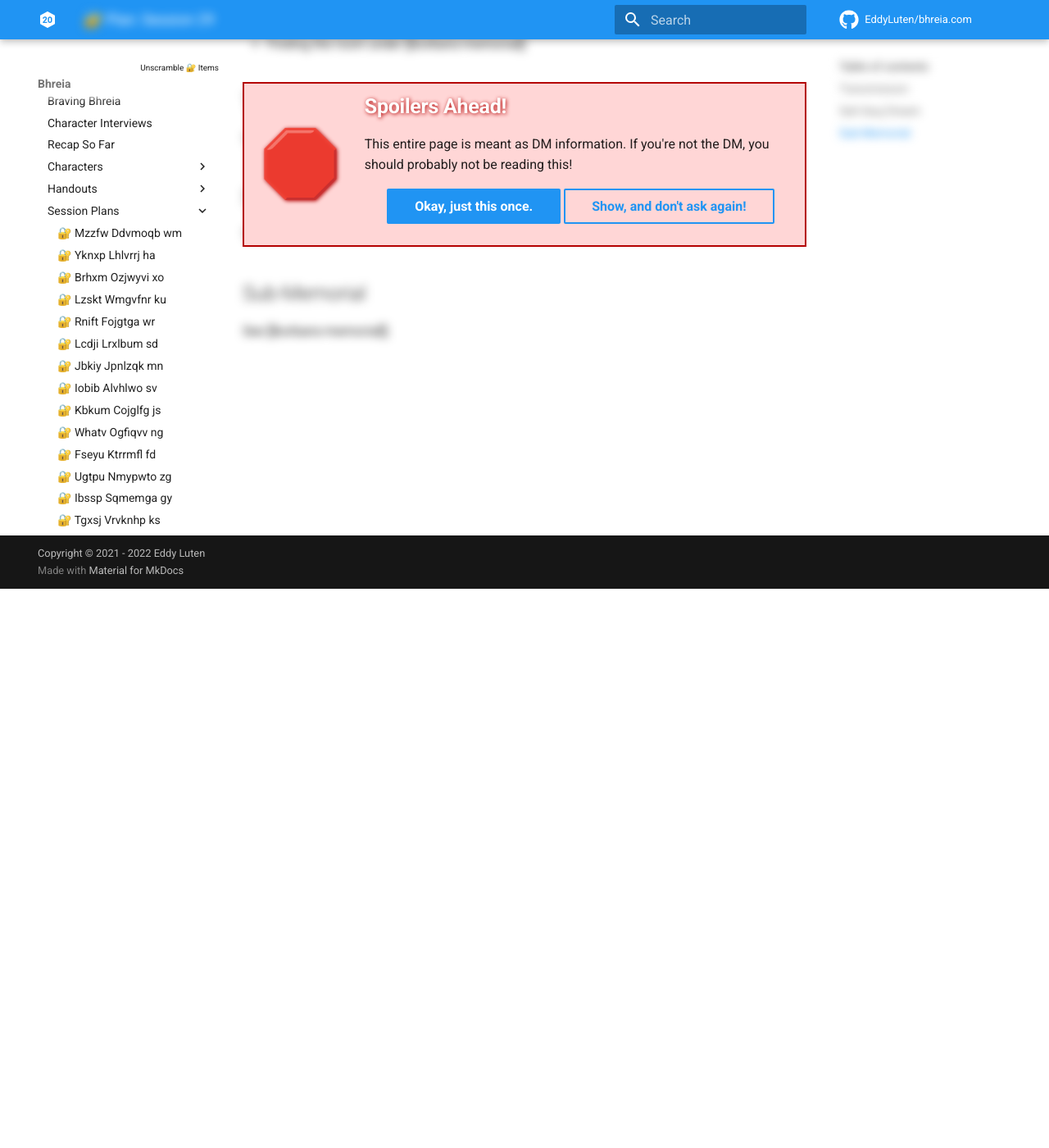
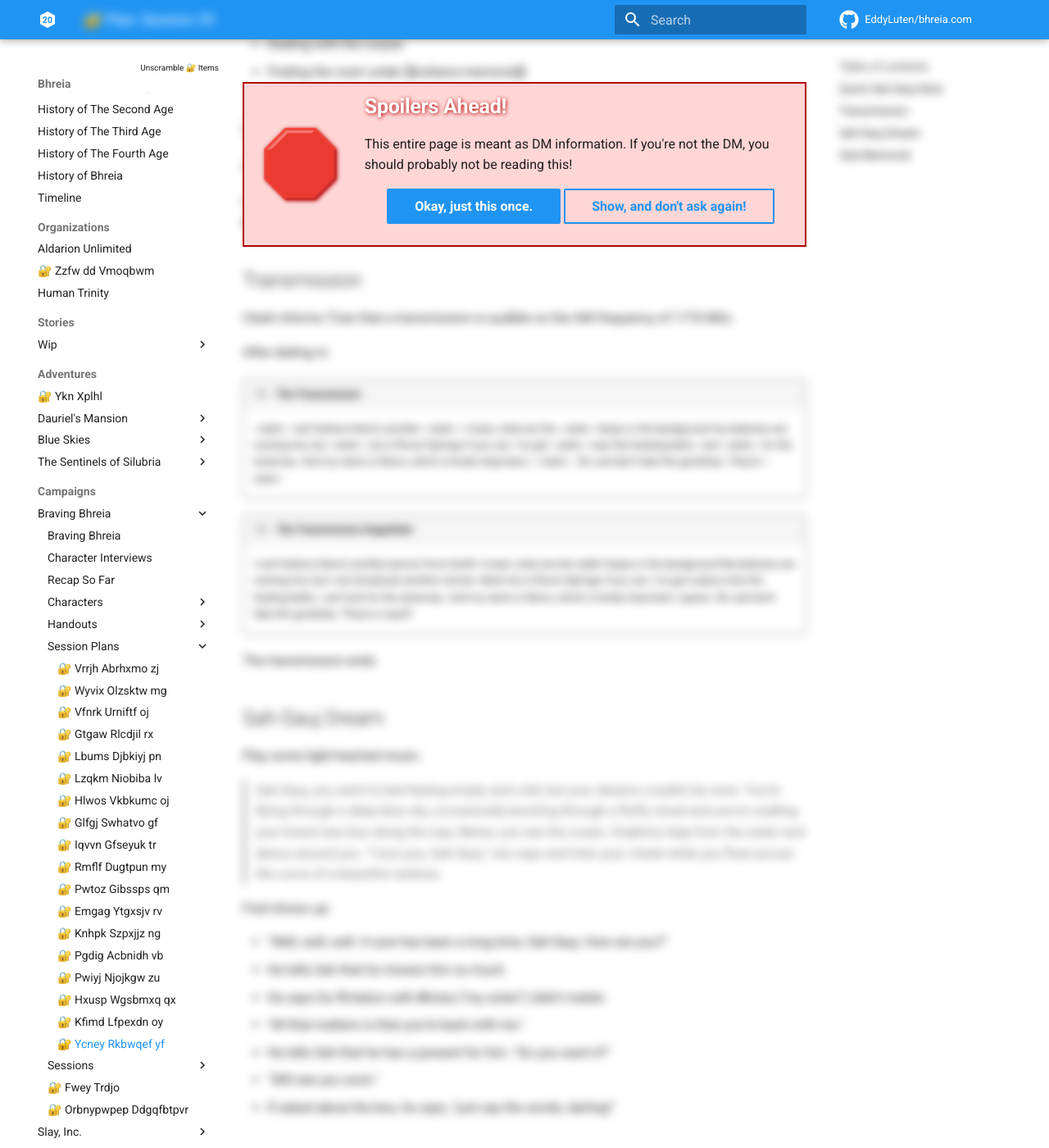
Before and after one commit to EddyLuten/bhreia.com, an MkDocs documentation site: the page built from docs/campaigns/braving-bhreia/plans/plan-29.md, in a window 1280 px wide and 1400 px high, scrolled down 682 px. Shown: the whole window at 82% size. Built offline with MkDocs 1.6.1 and Material for MkDocs 9.7.7, drawn with Linux system fonts in a browser that asks for light colours; comment, search, counter and statistics services are not loaded; some of the changed text lies outside the part shown.

```diff
--- a/docs/adventures/blue-skies/places/korbans-memorial.md
+++ b/docs/adventures/blue-skies/places/korbans-memorial.md
@@ -51,6 +51,8 @@ Triggering these traps will cause the sconce to ignite and explode the methane b
 
 ## Korban's Prison
 
+[[korban]], the historical figure long thought to be dead, and memorialized through this monument, is still alive as a prisoner in a glass sphere.
+
 !!! Quote "On opening the door."
     You push on the door, which breaks into rotten chunks in your hands. An odor of wet mold briefly fills the air as the door's remains crumble to the ground. When you peer into the next room, you first notice a large framed image portraying a moving landscape. You realize you're looking at a cultivated wheat field gently rippling in the breeze under a bright midday sun. Stretching out into the distance is a dark road that contrasts against the reddish soil and dried grasses surrounding it. The blue midday sky switches for a pitch-black canvas embroidered with bright stars. A voice calls out as you try to figure out what's happening.
 
@@ -61,13 +63,19 @@ Those who understand Elvish:
 !!! Quote "Korban"
     Laying on a bed of his grown-out white hair inside a glass sphere, you see an ancient Elvish figure slowly moving to face your direction. "I hear you," he calls out. His blind eyes aimlessly search for something to see. Slowly, he lifts himself with his spindly limbs and rests his naked body against the sphere's surface. His skin is thin as rice paper, translucent, showing his squirming insides below its surface. On his chest is a large scar, healed long ago but still red and wet with inflammation. "Who visits me today?"
 
-Korban was trapped in this sphere 872 years ago. He only speaks Elvish.
+## Q&A
 
-**Why is he there?** After having slain Amalchi in human form, Donitar, one of the Leikon brothers, trapped him down here. The sphere has magical properties that keep him alive indefinitely but don't stop his aging.
+Korban was trapped in this sphere 872 years ago, in 2208. He only speaks Elvish and Old Common.
 
-**Why did Donitar do this?** He was a secret follower of Amalchi taking revenge. Over the years, other followers of Amalchi have visited Korban to gloat over his condition.
+**Why is he there?** After having slain Amalchi in human form, a group of Amalchi worshippers killed Korban on his way back to Darvia as revenge for killing their incarnated deity. A group of humans named the [[human-trinity]] claimed responsibility for the killing to drive a divide between the growing alliance between Elves and Humans.
 
-**Any lately?** Yes, though he doesn't know precisely how long ago. A man visited him, but Korban was blind by then, so he couldn't see him. He also doesn't quite know how much time has passed.
+**Has anyone visited lately?** Yes, though he doesn't know precisely how long ago. A man visited him, but Korban was blind by then, so he couldn't see him. He also doesn't know how much time has passed since his imprisonment. He guesses two-hundred years but is shocked to find out it is 872 instead.
+
+**On Korbantir.** Korban doesn't know that the country is named after him, making him quite emotional. The kingdom was named after a brief war during the Third Age when the Western and Eastern regions combined.
+
+**What does he want?** He wants to be allowed to die. Breaking the sphere will end the spell that keeps him alive. Learning about the influence of his legacy on this kingdom makes him even more inclined to die to prevent influencing policy or opinion. His opinion is that meeting your heroes leads to heartache.
+
+**Cauldin's Cursed Sword.** Korban gave this sword to Cauldin to commemorate the forming of the friendship between humans and elves. Its curse is an effect to punish anyone but Cauldin from wielding it. He is happy to lift the curse by speaking the right words if they can get him out. See [[cauldins-sword]].
 
 **What is the painting?** It's a portal to predetermined destinations:
 
@@ -79,3 +87,39 @@ Korban was trapped in this sphere 872 years ago. He only speaks Elvish.
   > The survivors' camp at Cauldin's Point. People are standing in line, waiting for food.
 - Mt. Amarantos
   > You look down the mouth of a volcano into the hot bubbling mass below. It's hard to tell, but it looks like a large creature swims through it.
+
+Korban says you must press the white orb attached to the platform in front of the portal to activate it. It locks in the target currently displayed and opens the portal. However, it seems that the platform was removed while Korban was blind. Perhaps by the latest visitor?
+
+### Korban's Info
+
+Korban has some information about each destination that the portal can reach. However, Korban's data is almost 900 years outdated.
+
+#### Earth
+
+Earth is a savage place without magic and solely inhabited by humans. They are technologically regressed compared to the people of these lands (meaning Korbantir before it was named so).
+
+#### Lunar Colony
+
+The Lunar Colony, [[reenashi]], is a recent development spearheaded and named after Korban's sister, Reenash. There are two ways of getting there: by portal or by [[asterskif]]. The only other portal that Korban knows of is in Darvia.
+
+Korban is surprised that they haven't heard of the lunar colony.
+
+#### Cauldin's Point
+
+Cauldin's Point camp is an encampment led by his dear friend Cauldin of Leikon, who fell in love with the area while traveling through it. It is an excellent place to build a town, centrally located with plenty of fresh water and fertile soil.
+
+#### Mt. Aramantos
+
+Korban declines to tell more about this location.
+
+If persuaded, he will say that the place is named Mt. Aramantos, a prison of an evil greater than Amalchi. He tells them not to go there and leave it be.
+
+## Breaking the Sphere
+
+It is possible to break the sphere. However, a powerful **6th-level** abjuration spell protects it. The sphere is indestructible until the spell is removed.
+
+All damage deflects back to the dealer while the spell is still active.
+
+If the spell is dispelled, but the sphere isn't broken, Korban will slowly suffocate to death.
+
+If the sphere breaks after the spell ends, the falling shards of glass impale him, ending his life.
--- a/docs/campaigns/braving-bhreia/plans/plan-29.md
+++ b/docs/campaigns/braving-bhreia/plans/plan-29.md
@@ -11,6 +11,7 @@ categories:
 - [Recap](../sessions/session-28.md)
 - New interview format: Tiran
 - Sah-Sauj dream of Fred/Brother/Amalchi
+- Next watch: 1d20 > 15 chance of a large [[macoyii]] attack
 - Clank receives an update from the satellite
   - Turn on the boombox at a specific frequency
   - Receive a transmission from someone
@@ -19,13 +20,41 @@ categories:
 - Dealing with the corpse
 - Finding the room under [[korbans-memorial]]
 
+## Quick Sah-Sauj Note
+
+Sah-Sauj goes to bed, feeling empty. It's as if something has left him.
+
+In the morning, he wakes up, having lost Bhreia's powers. His healing powers are gone, and Bhreia's [[branch]] has wilted and died.
+
 ## Transmission
 
-TODO
+Clank informs Tiran that a transmission is audible on the AM frequency of 1770 Mhz.
+
+After dialing in:
+
+!!! Quote "The Transmission"
+    *--static--* can't believe there's another *--static--* I mean, what are the *--static--* *beeps in the background* my batteries are running low, but *--static--* me in Rivoni Springs if you can. I've got *--static--* near the healing baths. Just *--static--* for the antennas. And my name is Remo, which is kinda important, I *--static--*. Oh, and don't take the gondolas. They're *--static--*
+
+!!! Quote "The Transmission Ungarbled"
+    I can't believe there's another person from Earth! I mean, what are the odds? *beeps in the background* My batteries are running low, but I can broadcast another minute. Meet me in Rivoni Springs if you can. I've got a place near the healing baths. Just look for the antennas. And my name is Remo, which is kinda important, I guess. Oh, and don't take the gondolas. They're a ripoff.
+
+The transmission ends.
 
 ## Sah-Sauj Dream
 
-TODO
+Play some light-hearted music.
+
+> Sah-Sauj, you went to bed feeling empty and cold, but your dreams couldn't be nicer. You're flying through a deep blue sky, occasionally bursting through a fluffy cloud and you're cradling your brand new box along the way. Below, you see the ocean. Dolphins leap from the water and dance around you. "I love you, Sah-Sauj," one says and licks your cheek while you float across the curve of a beautiful rainbow.
+
+Fred shows up:
+
+- "Well, well, well. It sure has been a long time, Sah-Sauj. How are you?"
+- He tells Sah that he misses him so much.
+- He says his flirtation with Bhreia ("my sister") didn't matter.
+- "All that matters is that you're back with me."
+- He tells Sah that he has a present for him. "Do you want it?"
+- "Will see you soon."
+- If asked about the box, he says, "just say the words, darling!"
 
 ## Sub-Memorial
 
--- /dev/null
+++ b/docs/geography/settlements/loh-gua.md
@@ -0,0 +1,62 @@
+---
+alias: loh-gua
+categories:
+    - Lore
+    - Settlements
+    - Geography
+---
+# 🔐 Loh-Gua Island
+
+--8<-- "spoiler.html"
+
+Loh-Gua (meaning *sunrise* in Yungxi) Island exists in an extradimensional pocket reached by flying a Pelang Box dragonfly for two days in the direction of the sunrise.
+
+## Arrival
+
+After flying for two days, the riders will pierce a dense layer of clouds only to emerge at Loh-Gua Island on the other side. Leaving the island has a similar effect.
+
+## Layout
+
+The island is tiny and home to a tropical jungle. It is always hot and muggy here, but beautiful nonetheless. A large rocky hill stands on the northern end of the island. At its apex stands a small wooden gazebo in which Fat Bogyo lives.
+
+## Fat Bogyo
+
+Fat Bogyo is a monstrously obese [[paddaika]] and sits on his partially collapsed throne on top of the hill. His asexually produced brood serves his every whim, so he doesn't have to move. He prefixes all of his sentences with the words "Fat Bogyo says" and is a grumpy old bastard. His entire demeanor exists to disgust any visitors, which includes farting, burping, and relieving himself in front of his guests.
+
+> Fat Bogyo says what do you want?
+
+### Intentions
+
+Fat Bogyo is the protector spirit of the island manifested into a corporeal form. He burdens his visitors with increasingly complex tasks as a way to test his visitors. If he deems them worthy, he has a final task: become his food.
+
+Tasks in order:
+
+1. Clean the dead fish off the beach and bring them back.
+2. Fetch a dozen fresh coconuts.
+3. Fix Fat Bogyo's throne with him still on it.
+4. Get five of his brood out of a 100 ft. sinkhole.
+5. Find and kill the broodlings that have grown too large.
+6. Take the corpses and skin them.
+7. Be Fat Bogyo's food.
+
+### Be His Food
+
+> Fat Bogyo says be my food.
+
+If the party accepts becoming Fat Bogyo's food, his broodlings will grab the party, tie them to long branches and place them over a fire. They smear the milk from the coconuts they gathered on them. The dead fish and skinned brood boil in a big cast iron pot.
+
+As the heat increases to intolerable levels, everything begins to fade away until they find themselves lying on the beach where they first started. If they go to the top of the hill, Fat Bogyo is gone. Where his gazebo once stood now stands a statue of a fat-bellied frog covered in moss. Inscribed on its pedestal are three Yungxi words:
+
+- Sunset - Loh-pah
+- Two - Te
+- Day - Lom
+
+The party's Survival skills permanently increase by two points as a token of Fat Bogyo's friendship.
+
+### Reject or Fight
+
+If the party does not accept becoming Fat Bogyo's food or attack him in any way, his broodlings will attack.
+
+## Leaving
+
+It is possible to leave Loh-Gua Island by flying the Pelang Box dragonfly for two days in the direction of the sunset (opposite). Any other direction returns the riders to the island.
--- /dev/null
+++ b/docs/geography/settlements/reenashi.md
@@ -0,0 +1,17 @@
+---
+alias: reenashi
+categories:
+    - Lore
+    - Settlements
+    - Geography
+---
+# 🔐 Reenashi
+
+--8<-- "spoiler.html"
+
+!!! Warning
+    WIP: this page is a work in progress.
+
+Reenashi is the lunar colony founded by the Elves during the Third Age. Specifically, Reenash, sister of [[korban]], laid the colony's foundations. However, during the endless wars of the Third Age, Reenashi distanced itself from Bhreia, causing the settlement to become a thing of mythology.
+
+However, Reenashi is a bustling place independent of the goings-on in Bhreia.
--- /dev/null
+++ b/docs/organizations/human-trinity.md
@@ -0,0 +1,13 @@
+---
+alias:
+    name: human-trinity
+categories:
+    - Blue Skies
+    - Organizations
+---
+
+# Human Trinity
+
+The Human Trinity was a militant human supremacy group based in [[korbantir]] which was active during the [[history-age-3|Third Age]]. It was formed as a knee-jerk response to the sudden influx of Elves from Darvia into the country. The organization lasted for a few hundred years until it slowly faded into nothingness as the country became a melting pot for all cultures.
+
+While active, the Human Trinity was responsible for hundreds of murders in Korbantir. Most notably, the Human Trinity claims the assassination of Korban.
```
Also changed, not shown: docs/adventures/blue-skies/npcs/korban.md (added, +11 -0 lines), docs/adventures/one-shots.md (+1 -1 lines), docs/campaigns/braving-bhreia/handouts/branch-with-10-leaves.md (+1 -0 lines), docs/campaigns/braving-bhreia/handouts/cauldins-sword.md (+2 -0 lines), docs/creatures/paddaika.md (added, +23 -0 lines), docs/items/asterskif.md (added, +15 -0 lines), docs/items/pelang-box.md (+4 -2 lines), docs/organizations/aldarion-unlimited.md (renamed from docs/adventures/dauriels-mansion/organizations/aldarion-unlimited.md), docs/organizations/cult-of-amalchi.md (renamed from docs/adventures/dauriels-mansion/organizations/cult-of-amalchi.md).
